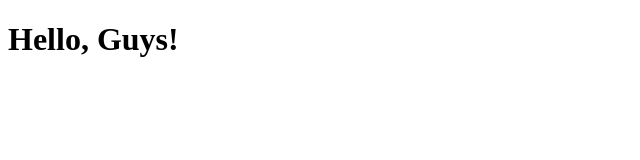
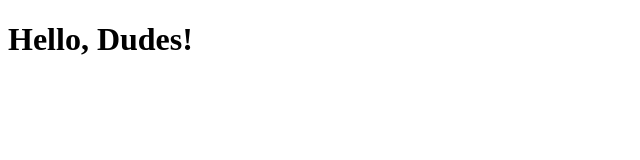
Before and after one commit to marcoscssno/meow-api, a React app: page / in a window 1280 px wide. Shown: the top 160 px of the page, without its empty margins (0-640 px from the left). Built offline with nearby package versions, Linux system fonts and the light colour scheme; the HTML template or start-up script is replaced by a standard one.

Commit message:
Configured modules.hot.accept() successfully

```diff
--- a/src/client/index.js
+++ b/src/client/index.js
@@ -6,7 +6,10 @@ import { AppContainer } from 'react-hot-loader'
 import App from '../shared/App'
 
 if(module.hot) {
-    module.hot.accept()
+    module.hot.accept('../shared/App', () => {
+        const RequiredApp = require('../shared/App').default
+        hydrate(<AppContainer><RequiredApp /></AppContainer>, document.getElementById('root'))
+    })
 }
 
 hydrate(<AppContainer><App /></AppContainer>, document.getElementById('root'))
--- a/src/shared/App.js
+++ b/src/shared/App.js
@@ -2,7 +2,7 @@ import React from 'react'
 
 const App = (props) => (
     <div>
-        <h1>Hello, Guys!</h1>
+        <h1>Hello, Dudes!</h1>
     </div>
 )
 
```
